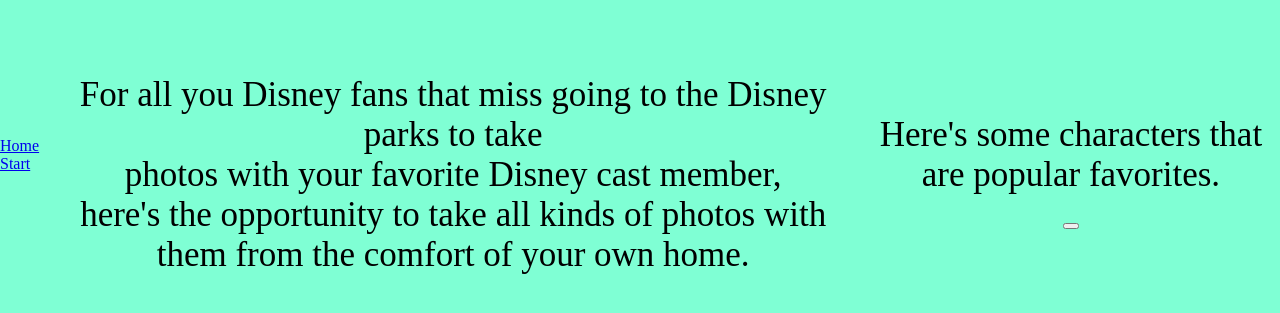
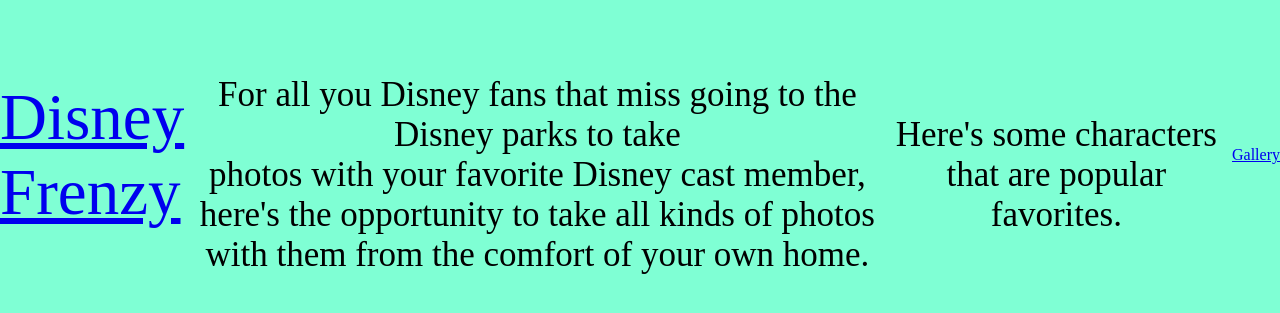
Before and after one commit to maureensanchez99/AthenaHacks-21, a plain HTML site: page index.html in a window 1280 px wide. Drawn offline with Linux system fonts and the light colour scheme.

Commit message:
Add files via upload

```diff
--- a/index.html
+++ b/index.html
@@ -9,12 +9,13 @@
     </head>
 
     <body>
-        <header>
-            <a href="index.html"> Home </a>
-            <a href="main.html"> Start </a>
-        </header>
-
-        <script src="main.js"></script>
+        <div class="nav-container">
+            <div class="header">
+                <nav>
+                    <a href="index.html" class="title"> Disney Frenzy </a>
+                </nav>
+            </div>
+        </div>
 
         <div class="about">
             <p class="text">
@@ -30,10 +31,10 @@
             <p class="text">
                 <br/>Here's some characters that are popular favorites.
                 <br/>
-                <button></button>
-
             </p>
         </div>
+
+        <a href="main.html" class="btn"> Gallery </a>
 
         <script src="main.js"></script>
     </body>
```
Also changed, not shown: main.html (+7 -4 lines).
